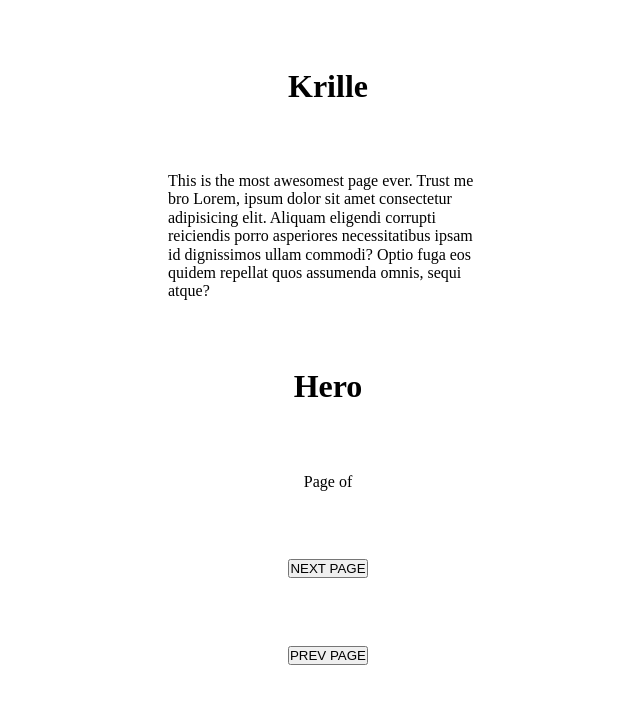
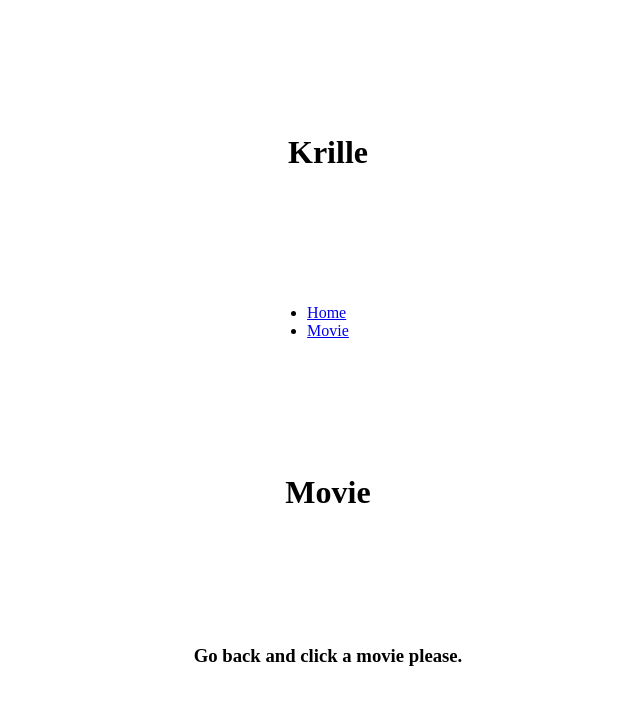
Before and after one commit to juiceghost/sc-rr-test, a React (Vite) app: page /movie in a window 1280 px wide. Shown: the top 704 px of the page, without its empty margins (312-952 px from the left). Built offline with nearby package versions, Linux system fonts and the light colour scheme; no server answers.

Commit message:
added basic routing

```diff
--- a/package.json
+++ b/package.json
@@ -13,6 +13,7 @@
     "axios": "^1.4.0",
     "react": "^18.2.0",
     "react-dom": "^18.2.0",
+    "react-router-dom": "^5.1.2",
     "styled-components": "^5.3.10"
   },
   "devDependencies": {
--- a/src/App.jsx
+++ b/src/App.jsx
@@ -1,5 +1,13 @@
 import React from 'react';
 import styled from 'styled-components';
+import {
+  BrowserRouter as Router,
+  Switch,
+  Route,
+  Link,
+  useRouteMatch,
+  useParams
+} from "react-router-dom";
 
 import Hero from './Hero';
 import CardList from './CardList';
@@ -16,16 +24,69 @@ const StyledPara = styled.p`
   max-width: 20em;
 `;
 
+function Movie() {
+
+  // Object destructuring:
+  let { movieId } = useParams();
+
+  // Same result, no destructuring:
+  //let params = useParams();
+  //let movieId = params.movieId;
+  //console.log(params);
+
+  return <h3>Requested movie ID: {movieId}</h3>;
+}
+
+function Movies() {
+  let match = useRouteMatch();
+  //console.log(match);
+
+  return (
+    <>
+      <h1>Movie</h1>
+      <Switch>
+        <Route path={`${match.path}/:movieId`}>
+          <Movie />
+        </Route>
+        <Route path={match.path}>
+          <h3>Go back and click a movie please.</h3>
+        </Route>
+      </Switch>
+    </>
+  );
+
+};
 
 function App() {
+
   return (
-    <MainContainer>
-      <h1>Krille</h1>
-      <StyledPara>This is the most awesomest page ever. Trust me bro Lorem, ipsum dolor sit amet consectetur adipisicing elit. Aliquam eligendi corrupti reiciendis porro asperiores necessitatibus ipsam id dignissimos ullam commodi? Optio fuga eos quidem repellat quos assumenda omnis, sequi atque?</StyledPara>
-      <Hero />
-      <CardList />
-      {/* <Card poster={falling_down_pic} title="Falling Down" description="An ordinary man frustrated with the various flaws he sees in society begins to psychotically and violently lash out against them." />  */}
-    </MainContainer>
+    <Router>
+      <MainContainer>
+
+        <h1>Krille</h1>
+        {/* <StyledPara>This is the most awesomest page ever. Trust me bro Lorem, ipsum dolor sit amet consectetur adipisicing elit. Aliquam eligendi corrupti reiciendis porro asperiores necessitatibus ipsam id dignissimos ullam commodi? Optio fuga eos quidem repellat quos assumenda omnis, sequi atque?</StyledPara>
+      <Hero /> */}
+        <ul>
+          <li>
+            <Link to="/">Home</Link>
+          </li>
+          <li>
+            <Link to="/movie">Movie</Link>
+          </li>
+        </ul>
+        <Switch>
+          <Route path="/movie">
+            <Movies />
+          </Route>
+          <Route path="/">
+            <CardList />
+          </Route>
+        </Switch>
+
+        {/* <Card poster={falling_down_pic} title="Falling Down" description="An ordinary man frustrated with the various flaws he sees in society begins to psychotically and violently lash out against them." />  */}
+
+      </MainContainer>
+    </Router>
   )
 }
 
--- a/src/CardList.jsx
+++ b/src/CardList.jsx
@@ -1,6 +1,7 @@
 import * as React from 'react'
 import styled from 'styled-components';
 import axios from 'axios';
+import { Link } from 'react-router-dom';
 
 import Card from './Card';
 import falling_down_pic from './assets/falling_down.jpeg';
@@ -42,7 +43,11 @@ function CardList(props) {
             <button onClick={prevPage}>PREV PAGE</button>
             <CardListContainer>
 
-                {data.results.map(movie => <Card key={movie.id} title={movie.title} overview={movie.overview} poster={POSTER_PREFIX + movie.poster_path} />)}
+                {data.results.map(movie => (
+                    <Link to={`/movie/${movie.id}`} key={movie.id}>
+                        <Card title={movie.title} overview={movie.overview} poster={POSTER_PREFIX + movie.poster_path} />
+                    </Link>
+                ))}
             </CardListContainer>
         </>
     );
```
Also changed, not shown: 1 other file (tests, documents, lock files or other folders).
